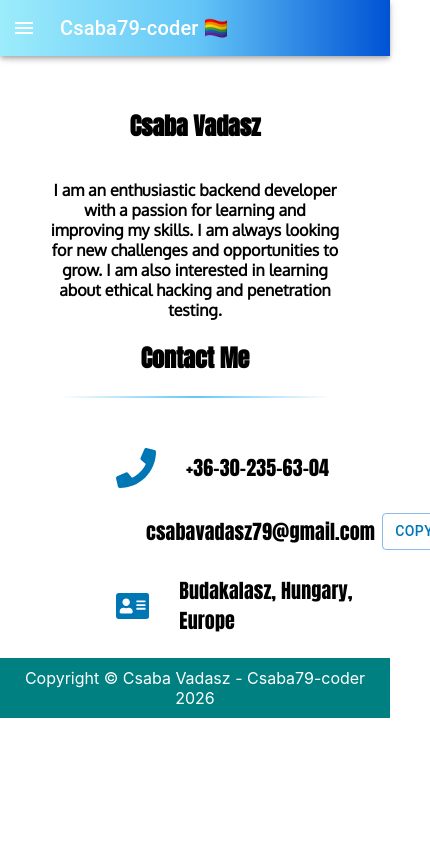
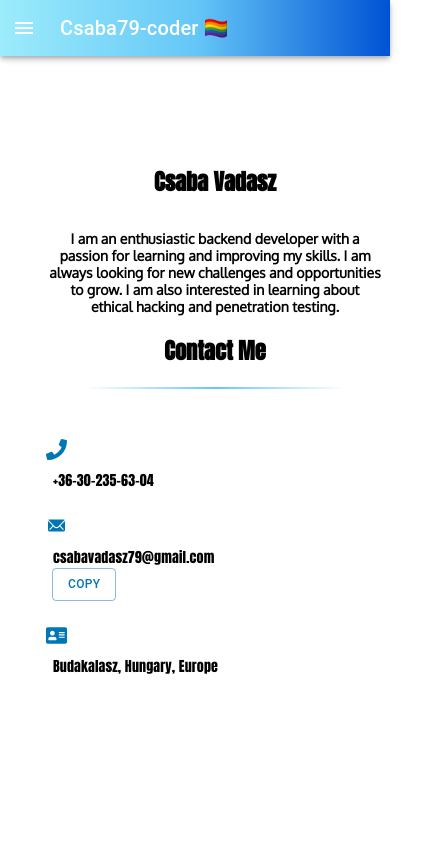
Before and after one commit to Csaba79-coder/portfolio, a React (Create React App) app: page /contact in a window 390 px wide. Shown: the top 844 px of the page, 430 px wide, since content can reach past the window. Built offline with nearby package versions, Linux system fonts and the light colour scheme.

Commit message:
make portfolio fully responsive for mobile devices

```diff
--- a/src/App.css
+++ b/src/App.css
@@ -1,12 +1,12 @@
 .header-color, .landing-grid {
-    background: #9CECFB;  /* fallback for old browsers */
-    background: -webkit-linear-gradient(to left, #0052D4, #65C7F7, #9CECFB);  /* Chrome 10-25, Safari 5.1-6 */
-    background: linear-gradient(to left, #0052D4, #65C7F7, #9CECFB); /* W3C, IE 10+/ Edge, Firefox 16+, Chrome 26+, Opera 12+, Safari 7+ */
+    background: #9CECFB;
+    background: -webkit-linear-gradient(to left, #0052D4, #65C7F7, #9CECFB);
+    background: linear-gradient(to left, #0052D4, #65C7F7, #9CECFB);
     text-align: center;
 }
 
 .landing-container {
-    min-height: 100vh; /* Ensure the container fills the viewport height */
+    min-height: 100vh;
     position: relative;
 }
 
@@ -14,7 +14,7 @@
     background-size: cover;
     background-position: center;
     text-align: center;
-    min-height: 100vh; /* Ensure the container fills the viewport height */
+    min-height: 100vh;
 }
 
 .background-image {
@@ -39,7 +39,7 @@
     display: grid;
     grid-template-columns: repeat(4, 1fr);
     grid-gap: 20px;
-    min-height: 100vh; /* Ensure the container fills the viewport height */
+    min-height: 100vh;
 }
 
 @media (max-width: 1200px) {
@@ -60,35 +60,57 @@
     }
 }
 
+@media (max-width: 768px) {
+    .project-grid {
+        padding: 20px 10px;
+    }
+}
+
+@media (max-width: 480px) {
+    .project-grid {
+        padding: 15px 5px;
+    }
+}
+
 .about-body {
     display: flex;
-    align-items: flex-start; /* Align items to the top */
+    align-items: flex-start;
     justify-content: center;
     text-align: center;
-    margin: auto;
-    position: fixed;
+    min-height: 100vh;
     width: 100%;
-    height: 100%;
-    padding-top: 2em;
+    padding: 80px 20px 40px;
     background: linear-gradient(to right, #24243e, #302b63, #0f0c29);
+    overflow-y: auto;
+    overflow-x: hidden;
+    box-sizing: border-box;
 }
 
 .about-grid {
     display: grid;
-    grid-template-columns: repeat(3, 1fr);
+    grid-template-columns: 1fr;
+    width: 100%;
+    max-width: 1200px;
 }
 
 .about-body h2 {
     font-family: 'Anton', sans-serif;
     font-weight: bold;
     color: white;
-    font-size: 3em;
+    font-size: 2.5em;
     margin-bottom: 0.5em;
+    box-sizing: border-box;
 }
 
 @media (max-width: 768px) {
     .about-body h2 {
-        font-size: 2em;
+        font-size: 1.8em;
+    }
+}
+
+@media (max-width: 480px) {
+    .about-body h2 {
+        font-size: 1.5em;
     }
 }
 
@@ -109,28 +131,63 @@
 }
 
 .about-body p, .about-body a {
-    padding: 2em;
+    padding: 1.5em;
     font-family: 'Oxygen', sans-serif;
     font-weight: bold;
     color: white;
-    grid-column: 2; /* Align the <p> tag to the middle column */
-    max-width: calc(100vw / 3); /* Set the max width to one third of the screen */
-    margin: 0 auto; /* Center the <p> tag horizontally within the column */
+    grid-column: 1;
+    max-width: 100%;
+    width: 100%;
+    margin: 0 auto;
+    font-size: 1.1em;
+    line-height: 1.6;
+    box-sizing: border-box;
+    word-wrap: break-word;
+    overflow-wrap: break-word;
+}
+
+@media (max-width: 768px) {
+    .about-body p, .about-body a {
+        padding: 1em;
+        font-size: 1em;
+    }
+}
+
+@media (max-width: 480px) {
+    .about-body p, .about-body a {
+        padding: 0.8em;
+        font-size: 0.95em;
+    }
 }
 
 .contact-body {
     text-align: center;
-    margin: auto;
-    position: fixed;
+    min-height: 100vh;
     width: 100%;
-    height: 100%;
-    justify-content: center;
-    padding-top: 2em;
+    display: flex;
+    flex-direction: column;
+    justify-content: flex-start;
+    align-items: center;
+    padding: 80px 20px 40px;
+    overflow-y: auto;
 }
 
 .contact-body h2 {
     font-family: 'Anton', sans-serif;
     font-weight: bold;
+    font-size: 2em;
+}
+
+@media (max-width: 768px) {
+    .contact-body h2 {
+        font-size: 1.6em;
+    }
+}
+
+@media (max-width: 480px) {
+    .contact-body h2 {
+        font-size: 1.4em;
+    }
 }
 
 .contact-title {
@@ -156,10 +213,27 @@
 .contact-grid {
     text-align: center;
     justify-content: center;
-    width: 80%;
-    height: 550px;
+    width: 90%;
+    max-width: 1200px;
+    min-height: 500px;
     background: white;
     margin-bottom: 20px;
+    padding: 20px;
+}
+
+@media (max-width: 768px) {
+    .contact-grid {
+        width: 95%;
+        min-height: auto;
+        padding: 15px;
+    }
+}
+
+@media (max-width: 480px) {
+    .contact-grid {
+        width: 100%;
+        padding: 10px;
+    }
 }
 
 .contact-grid h2 {
@@ -172,7 +246,59 @@
 }
 
 .contact-list {
-    padding-left: 100px;
+    padding-left: 60px;
+}
+
+@media (max-width: 768px) {
+    .contact-list {
+        padding-left: 20px;
+    }
+}
+
+@media (max-width: 480px) {
+    .contact-list {
+        padding-left: 0;
+    }
+}
+
+.contact-list-item {
+    font-size: clamp(14px, 3vw, 20px);
+    font-family: 'Anton';
+    display: flex;
+    align-items: center;
+    flex-wrap: wrap;
+}
+
+.contact-list-item-icon {
+    color: #0077B5;
+    font-size: clamp(1.5em, 4vw, 2em);
+    margin-right: 0.5em;
+    flex-shrink: 0;
+}
+
+.contact-list-item-text {
+    margin-left: 0.5em;
+    word-break: break-word;
+}
+
+@media (max-width: 480px) {
+    .contact-list-item {
+        font-size: 14px;
+        flex-direction: column;
+        align-items: flex-start;
+    }
+
+    .contact-list-item-icon {
+        margin-bottom: 0.5em;
+    }
+}
+
+.contact-left-description {
+    width: 90%;
+    max-width: 600px;
+    margin: auto;
+    padding-top: 1em;
+    font-size: clamp(14px, 2.5vw, 16px);
 }
 
 .avatar-img {
@@ -211,7 +337,19 @@
     font-size: 66px;
     font-weight: bold;
     color: white;
-    text-shadow: 2px 2px 4px rgba(0, 0, 0, 0.8); /* Add a text shadow for better visibility */
+    text-shadow: 2px 2px 4px rgba(0, 0, 0, 0.8);
+}
+
+@media (max-width: 768px) {
+    .banner-text h1 {
+        font-size: 42px;
+    }
+}
+
+@media (max-width: 480px) {
+    .banner-text h1 {
+        font-size: 32px;
+    }
 }
 
 .banner-text hr {
@@ -224,24 +362,70 @@
     color: white;
     font-size: 20px;
     padding: 1em;
-    text-shadow: 2px 2px 4px rgba(0, 0, 0, 0.8); /* Add a text shadow for better visibility */
+    text-shadow: 2px 2px 4px rgba(0, 0, 0, 0.8);
+}
+
+.tech-stack-text {
+    color: white;
+    font-size: clamp(14px, 4vw, 20px);
+    padding: clamp(10px, 3vw, 20px);
+    text-shadow: 2px 2px 4px rgba(0, 0, 0, 0.8);
+    background-color: rgba(0, 0, 0, 0.6);
+    display: inline-block;
+    margin: 10px;
+    border-radius: 5px;
+    max-width: 90%;
+    word-wrap: break-word;
 }
 
 .social-links {
     display: flex;
     justify-content: space-between;
-    width: 25%;
-    margin: auto;
+    width: 50%;
+    max-width: 400px;
+    margin: 20px auto;
     background-size: cover;
     background-position: center;
-    padding: 20px; /* Adjust the padding as needed */
-    background-color: rgba(0, 0, 0, 0.6); /* Adjust the opacity and color as needed */
-    text-shadow: 2px 2px 4px rgba(0, 0, 0, 0.8); /* Add a text shadow for better visibility */
+    padding: 15px;
+    background-color: rgba(0, 0, 0, 0.6);
+    text-shadow: 2px 2px 4px rgba(0, 0, 0, 0.8);
+    border-radius: 10px;
+}
+
+@media (max-width: 768px) {
+    .social-links {
+        width: 70%;
+        padding: 12px;
+    }
+}
+
+@media (max-width: 480px) {
+    .social-links {
+        width: 90%;
+        padding: 10px;
+    }
+}
+
+.social-icon {
+    color: #0077B5;
+    font-size: clamp(2em, 6vw, 4em);
 }
 
 .linkedin-icon, .github-icon {
     color: white;
     font-size: 3em;
+}
+
+@media (max-width: 768px) {
+    .linkedin-icon, .github-icon {
+        font-size: 2.5em;
+    }
+}
+
+@media (max-width: 480px) {
+    .linkedin-icon, .github-icon {
+        font-size: 2em;
+    }
 }
 
 .footer {
@@ -251,18 +435,16 @@
     text-align: center;
 }
 
-/* Main container */
 .landing-container {
     display: flex;
     flex-direction: column;
     justify-content: center;
     align-items: center;
     text-align: center;
-    height: 100vh; /* Full height of the viewport */
+    height: 100vh;
     padding: 20px;
 }
 
-/* Avatar and Introduction styling */
 .intro {
     margin-bottom: 30px;
 }
@@ -274,7 +456,6 @@
     object-fit: cover;
 }
 
-/* Resume Download Section */
 .resume-grid {
     display: flex;
     flex-direction: column;
@@ -395,3 +576,58 @@
         margin: 8px auto;
     }
 }
+
+.category-tabs {
+    padding-top: 20px;
+}
+
+@media (max-width: 768px) {
+    .category-tabs .MuiTab-root {
+        font-size: 0.8rem;
+        min-width: auto;
+        padding: 6px 8px;
+    }
+}
+
+@media (max-width: 480px) {
+    .category-tabs .MuiTab-root {
+        font-size: 0.7rem;
+        padding: 6px 4px;
+    }
+}
+
+/* Page Wrapper for Footer Positioning */
+.page-wrapper {
+    min-height: 100vh;
+    display: flex;
+    flex-direction: column;
+}
+
+.page-content {
+    flex: 1;
+}
+
+/* About és Contact Body módosítás */
+.about-body {
+    display: flex;
+    align-items: flex-start;
+    justify-content: center;
+    text-align: center;
+    min-height: calc(100vh - 64px); /* AppBar height levonása */
+    width: 100%;
+    padding: 80px 20px 40px;
+    background: linear-gradient(to right, #24243e, #302b63, #0f0c29);
+    overflow-y: auto;
+}
+
+.contact-body {
+    text-align: center;
+    min-height: calc(100vh - 64px); /* AppBar height levonása */
+    width: 100%;
+    display: flex;
+    flex-direction: column;
+    justify-content: flex-start;
+    align-items: center;
+    padding: 80px 20px 40px;
+    overflow-y: auto;
+}
--- a/src/components/aboutme.js
+++ b/src/components/aboutme.js
@@ -6,7 +6,8 @@ class About extends Component {
 
     render() {
         return(
-            <div className='about-body'>
+            <div className='page-wrapper'>
+                <div className='about-body page-content'>
                     <Grid container className='about-grid'>
                         <Grid item xs={12}>
                             <h2>About Me</h2>
@@ -36,9 +37,10 @@ class About extends Component {
                             <br/>
                             <br/>
                             <br/>
-                        <Footer />
                         </Grid>
                     </Grid>
+                </div>
+                <Footer />
             </div>
         )
     }
--- a/src/components/contact.js
+++ b/src/components/contact.js
@@ -27,7 +27,8 @@ class Contact extends Component {
         const isEdge = /edge/i.test(navigator.userAgent);
 
         return (
-            <div className='contact-body'>
+            <div className='page-wrapper'>
+                <div className='contact-body page-content'>
                     <Grid container className='contact-grid'>
                         <Grid item xs={12} sm={6}>
                             <h2>Csaba Vadasz</h2>
@@ -65,7 +66,7 @@ class Contact extends Component {
                                     </div>
                                 </div>
                             )}
-                        <p style={{ width: '75%', margin: 'auto', paddingTop: '1em' }}>
+                            <p className="contact-left-description">
                                 I am an enthusiastic backend developer with a passion for learning and improving my skills.
                                 I am always looking for new challenges and opportunities to grow. I am also interested in learning about ethical hacking and penetration testing.
                             </p>
@@ -79,9 +80,9 @@ class Contact extends Component {
                                     <ListItem>
                                         <ListItemText
                                             primary={
-                                            <div style={{ fontSize: '20px', fontFamily: 'Anton', display: 'flex', alignItems: 'center' }}>
-                                                <FaPhone style={{ color: '#0077B5', fontSize: '2em', marginRight: '0.5em' }}/>
-                                                <span style={{ marginLeft: '0.5em' }}>+36-30-235-63-04</span>
+                                                <div className="contact-list-item">
+                                                    <FaPhone className="contact-list-item-icon"/>
+                                                    <span className="contact-list-item-text">+36-30-235-63-04</span>
                                                 </div>
                                             }
                                         />
@@ -90,13 +91,13 @@ class Contact extends Component {
                                     <ListItem>
                                         <ListItemText
                                             primary={
-                                            <div style={{ fontSize: '20px', fontFamily: 'Anton', display: 'flex', alignItems: 'center' }}>
-                                                <IoIosMail style={{ color: '#0077B5', fontSize: '2em', marginRight: '0.5em' }}/>
-                                                <span style={{ marginLeft: '0.5em' }}>
+                                                <div className="contact-list-item">
+                                                    <IoIosMail className="contact-list-item-icon"/>
+                                                    <span className="contact-list-item-text">
                                                         csabavadasz79@gmail.com
                                                     </span>
                                                     <CopyToClipboard text="csabavadasz79@gmail.com">
-                                                    <Button style={{ color: '#0077B5', marginLeft: '0.5em' }} variant="outlined" color="primary" onClick={() => alert('Email copied to clipboard!')}>
+                                                        <Button style={{ color: '#0077B5', marginLeft: '0.5em', fontSize: 'clamp(12px, 2.5vw, 14px)' }} variant="outlined" color="primary" onClick={() => alert('Email copied to clipboard!')}>
                                                             Copy
                                                         </Button>
                                                     </CopyToClipboard>
@@ -108,9 +109,9 @@ class Contact extends Component {
                                     <ListItem>
                                         <ListItemText
                                             primary={
-                                            <div style={{ fontSize: '20px', fontFamily: 'Anton', display: 'flex', alignItems: 'center' }}>
-                                                <FaAddressCard style={{ color: '#0077B5', fontSize: '2em', marginRight: '0.5em' }}/>
-                                                <span style={{ marginLeft: '0.5em' }}>Budakalasz, Hungary, Europe</span>
+                                                <div className="contact-list-item">
+                                                    <FaAddressCard className="contact-list-item-icon"/>
+                                                    <span className="contact-list-item-text">Budakalasz, Hungary, Europe</span>
                                                 </div>
                                             }
                                         />
@@ -119,6 +120,7 @@ class Contact extends Component {
                             </div>
                         </Grid>
                     </Grid>
+                </div>
                 <Footer />
             </div>
         );
```
Also changed, not shown: src/components/landingpage.js (+7 -9 lines). Lines whose indentation alone changed are shown as unchanged.
